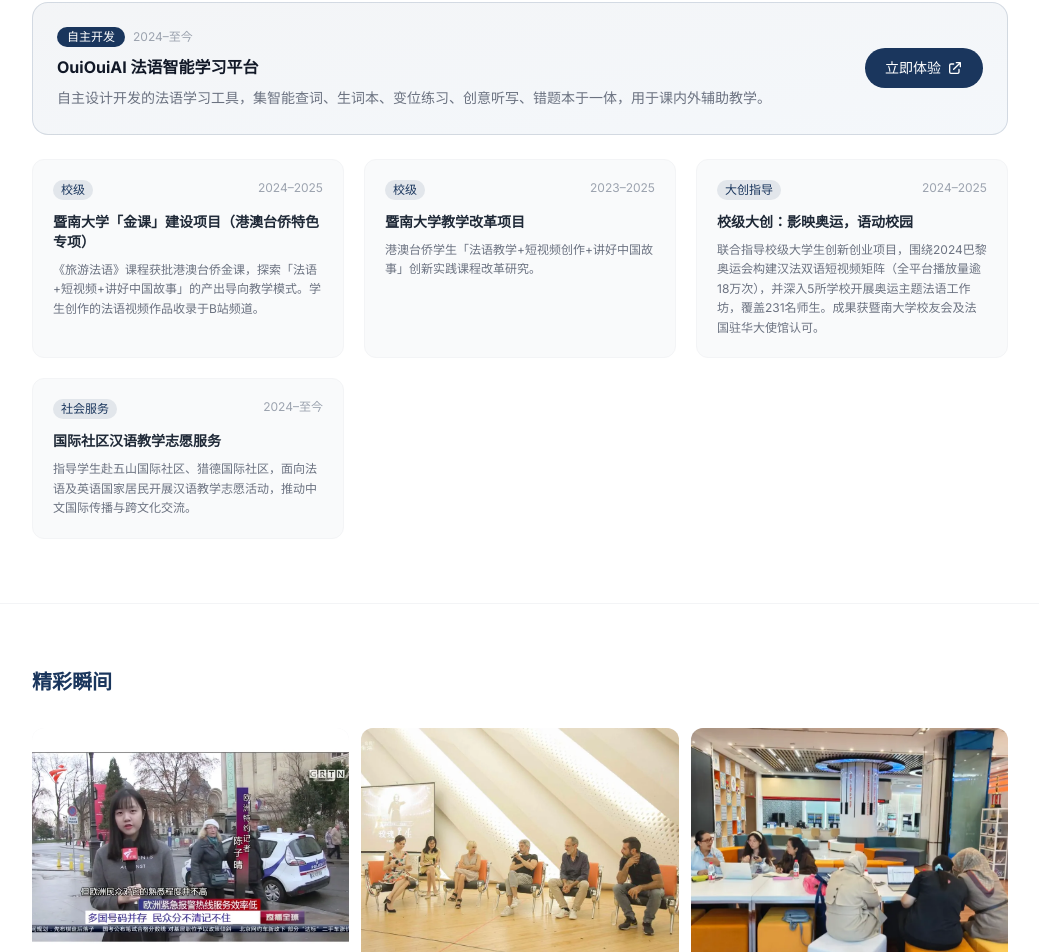
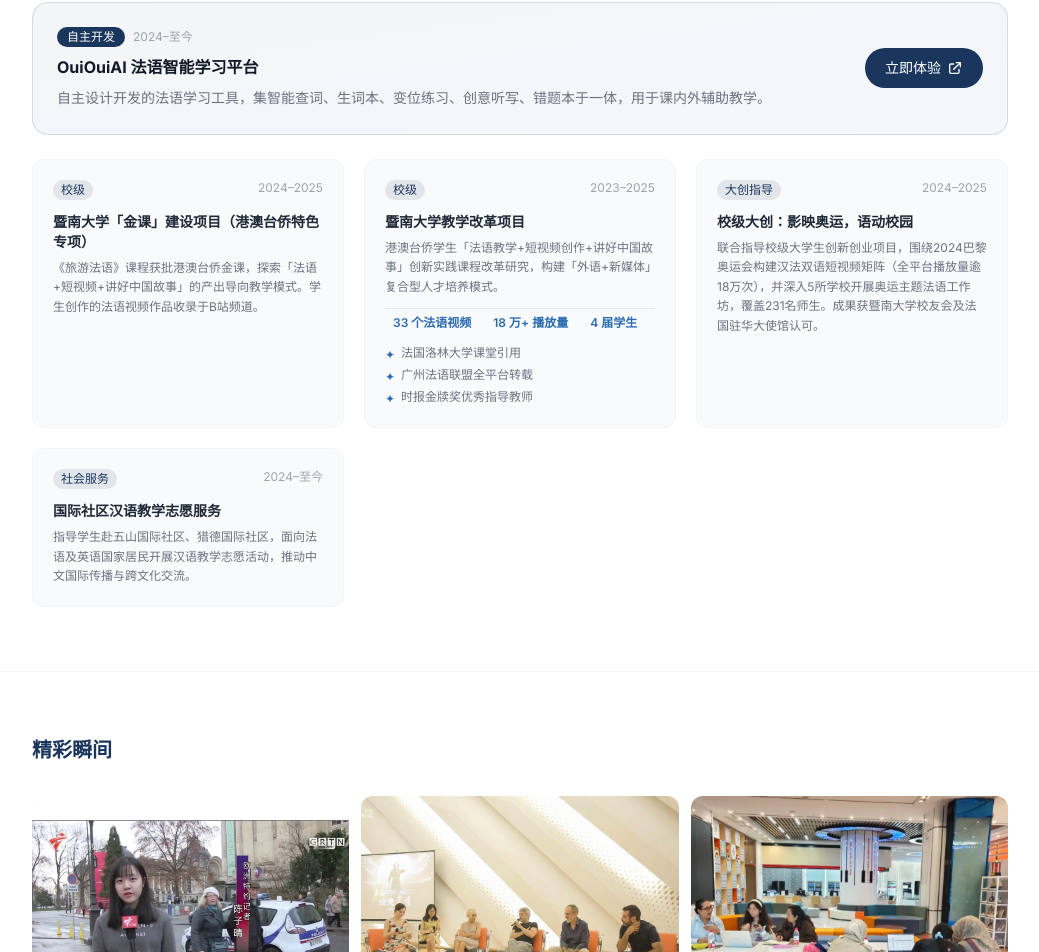
Before and after one commit to Clairechan95/chen-ziqing-site-, a React (Vite) app: page / in a window 1280 px wide. Shown: the part 2218-3170 px from the top of the page, without its empty margins (120-1159 px from the left). Built offline with nearby package versions, Linux system fonts and the light colour scheme.

Commit message:
update site

```diff
--- a/src/components/Projects.tsx
+++ b/src/components/Projects.tsx
@@ -40,15 +40,33 @@
         {/* Other projects */}
         <div className="grid md:grid-cols-3 gap-5">
           {rest.map((proj, i) => (
-            <div key={i} className="bg-gray-50 rounded-xl p-5 border border-gray-100">
-              <div className="flex items-start justify-between gap-2 mb-3">
+            <div key={i} className="bg-gray-50 rounded-xl p-5 border border-gray-100 flex flex-col gap-3">
+              <div className="flex items-start justify-between gap-2">
                 <span className="text-xs bg-primary/10 text-primary px-2 py-0.5 rounded-full font-medium">
                   {proj.tag}
                 </span>
                 <span className="text-xs text-gray-400 flex-shrink-0">{proj.year}</span>
               </div>
-              <h3 className="text-sm font-semibold text-gray-800 mb-2">{proj.name}</h3>
-              <p className="text-xs text-gray-500 leading-relaxed">{proj.desc}</p>
+              <div>
+                <h3 className="text-sm font-semibold text-gray-800 mb-1.5">{proj.name}</h3>
+                <p className="text-xs text-gray-500 leading-relaxed">{proj.desc}</p>
+              </div>
+              {proj.stats && (
+                <div className="flex flex-wrap gap-1.5 pt-1 border-t border-gray-200">
+                  {proj.stats.map((s, j) => (
+                    <span key={j} className="text-xs font-semibold text-accent bg-accent/8 px-2 py-0.5 rounded-full">{s}</span>
+                  ))}
+                </div>
+              )}
+              {proj.highlights && (
+                <ul className="space-y-1">
+                  {proj.highlights.map((h, j) => (
+                    <li key={j} className="text-xs text-gray-500 flex items-start gap-1.5">
+                      <span className="text-accent mt-0.5">✦</span>{h}
+                    </li>
+                  ))}
+                </ul>
+              )}
             </div>
           ))}
         </div>
--- a/src/locales/en.json
+++ b/src/locales/en.json
@@ -128,9 +128,11 @@
       },
       {
         "name": "Jinan University Teaching Reform Project",
-        "desc": "Research on innovative French teaching practice combining French instruction, short-video creation and storytelling for HMT-overseas Chinese students.",
+        "desc": "Research on an innovative \"French + New Media\" pedagogy model for HMT-overseas students, combining French instruction, short-video creation, and cross-cultural storytelling.",
         "year": "2023–2025",
-        "tag": "University-level"
+        "tag": "University-level",
+        "stats": ["33 French videos", "180,000+ views", "4 cohorts"],
+        "highlights": ["Adopted by Université de Lorraine", "Reposted by Alliance Française Guangzhou", "Best Supervisor · Gold Paper Award 2024"]
       },
       {
         "name": "Innovation Project: Olympics on Campus",
--- a/src/locales/fr.json
+++ b/src/locales/fr.json
@@ -128,9 +128,11 @@
       },
       {
         "name": "Projet de réforme pédagogique de l'Université Jinan",
-        "desc": "Recherche sur une pratique innovante combinant enseignement du FLE, création de vidéos courtes et valorisation de la culture chinoise auprès des étudiants HMT-diaspora.",
+        "desc": "Recherche sur un modèle pédagogique « FLE + nouveaux médias » pour les étudiants HMT-diaspora, combinant enseignement du français, création vidéo et transmission culturelle.",
         "year": "2023–2025",
-        "tag": "Niveau universitaire"
+        "tag": "Niveau universitaire",
+        "stats": ["33 vidéos en français", "180 000+ vues", "4 promotions"],
+        "highlights": ["Adopté par l'Université de Lorraine", "Relayé par l'Alliance Française Guangzhou", "Meilleure encadrante · Prix Gold Paper 2024"]
       },
       {
         "name": "Projet d'innovation étudiante : Olympisme au campus",
--- a/src/locales/zh.json
+++ b/src/locales/zh.json
@@ -128,9 +128,11 @@
       },
       {
         "name": "暨南大学教学改革项目",
-        "desc": "港澳台侨学生「法语教学+短视频创作+讲好中国故事」创新实践课程改革研究。",
+        "desc": "港澳台侨学生「法语教学+短视频创作+讲好中国故事」创新实践课程改革研究，构建「外语+新媒体」复合型人才培养模式。",
         "year": "2023–2025",
-        "tag": "校级"
+        "tag": "校级",
+        "stats": ["33 个法语视频", "18 万+ 播放量", "4 届学生"],
+        "highlights": ["法国洛林大学课堂引用", "广州法语联盟全平台转载", "时报金牍奖优秀指导教师"]
       },
       {
         "name": "校级大创：影映奥运，语动校园",
```
